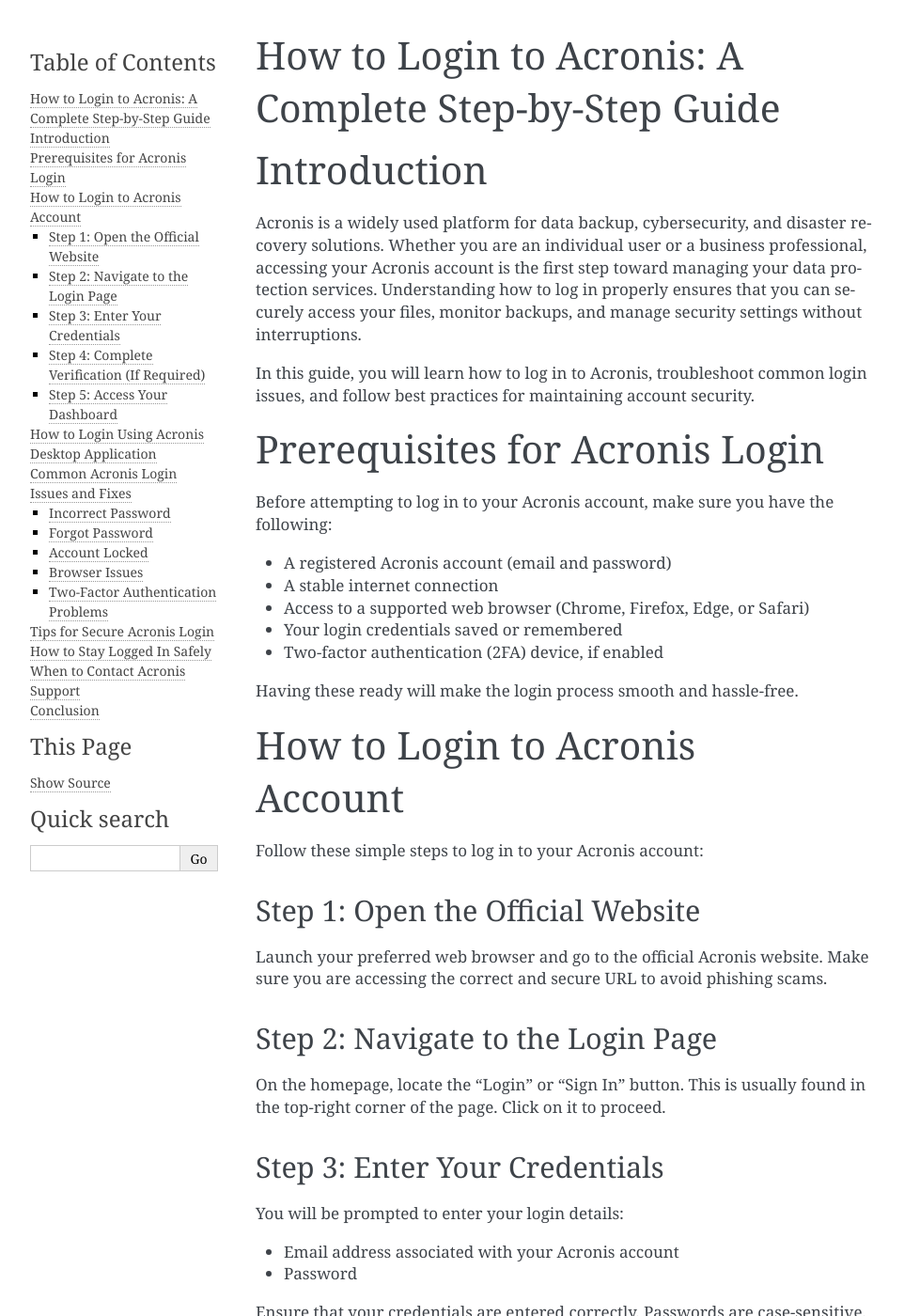
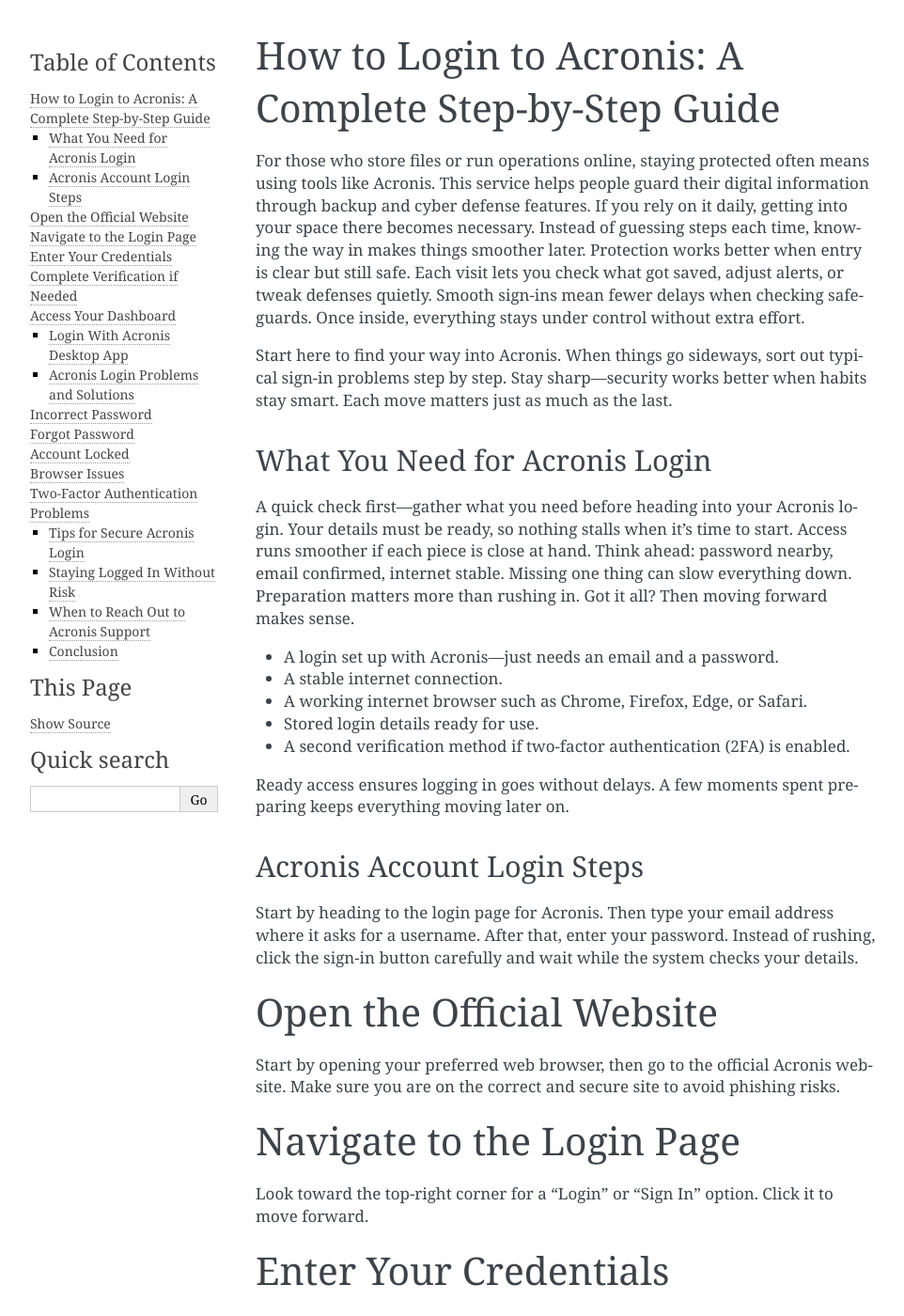
Before and after one commit to acronishub/acronisinfo, a Sphinx documentation site: the page built from docs/index.rst, in a window 1280 px wide and 1400 px high. Shown: the whole window at 94% size, without its empty margins (148-1110 px from the left). Built offline with Sphinx 7.4.7, drawn with Linux system fonts in a browser that asks for light colours; some of the changed text lies outside the part shown.

Commit message:
Update index.rst

```diff
--- a/docs/index.rst
+++ b/docs/index.rst
@@ -1,158 +1,146 @@
 How to Login to Acronis: A Complete Step-by-Step Guide
-=====================================================
+----------------------------------
+For those who store files or run operations online, staying protected often means using tools like Acronis. This service helps people guard their digital information through backup and cyber defense features. If you rely on it daily, getting into your space there becomes necessary. Instead of guessing steps each time, knowing the way in makes things smoother later. Protection works better when entry is clear but still safe. Each visit lets you check what got saved, adjust alerts, or tweak defenses quietly. Smooth sign-ins mean fewer delays when checking safeguards. Once inside, everything stays under control without extra effort.
 
-Introduction
-============
+Start here to find your way into Acronis. When things go sideways, sort out typical sign-in problems step by step. Stay sharp—security works better when habits stay smart. Each move matters just as much as the last.
 
-Acronis is a widely used platform for data backup, cybersecurity, and disaster recovery solutions. Whether you are an individual user or a business professional, accessing your Acronis account is the first step toward managing your data protection services. Understanding how to log in properly ensures that you can securely access your files, monitor backups, and manage security settings without interruptions.
-
-In this guide, you will learn how to log in to Acronis, troubleshoot common login issues, and follow best practices for maintaining account security.
-
-Prerequisites for Acronis Login
+What You Need for Acronis Login
 ==============================
 
-Before attempting to log in to your Acronis account, make sure you have the following:
+A quick check first—gather what you need before heading into your Acronis login. Your details must be ready, so nothing stalls when it’s time to start. Access runs smoother if each piece is close at hand. Think ahead: password nearby, email confirmed, internet stable. Missing one thing can slow everything down. Preparation matters more than rushing in. Got it all? Then moving forward makes sense.
 
-- A registered Acronis account (email and password)
-- A stable internet connection
-- Access to a supported web browser (Chrome, Firefox, Edge, or Safari)
-- Your login credentials saved or remembered
-- Two-factor authentication (2FA) device, if enabled
+- A login set up with Acronis—just needs an email and a password.
+- A stable internet connection.
+- A working internet browser such as Chrome, Firefox, Edge, or Safari.
+- Stored login details ready for use.
+- A second verification method if two-factor authentication (2FA) is enabled.
 
-Having these ready will make the login process smooth and hassle-free.
+Ready access ensures logging in goes without delays. A few moments spent preparing keeps everything moving later on.
 
-How to Login to Acronis Account
+Acronis Account Login Steps
+===========================
+
+Start by heading to the login page for Acronis. Then type your email address where it asks for a username. After that, enter your password. Instead of rushing, click the sign-in button carefully and wait while the system checks your details.
+
+Open the Official Website
+-------------------------
+
+Start by opening your preferred web browser, then go to the official Acronis website. Make sure you are on the correct and secure site to avoid phishing risks.
+
+Navigate to the Login Page
+--------------------------
+
+Look toward the top-right corner for a “Login” or “Sign In” option. Click it to move forward.
+
+Enter Your Credentials
+----------------------
+
+Enter your login information when prompted:
+
+- Email linked to your Acronis account
+- Password
+
+Check your details carefully since passwords are case-sensitive.
+
+Complete Verification if Needed
+-------------------------------
+
+If two-factor authentication is enabled, a verification code will be sent to your phone or email. Enter that code to continue. This added step keeps your account secure.
+
+Access Your Dashboard
+----------------------
+
+After verification, click “Login.” You will be redirected to your dashboard where backups, security settings, and cloud storage are managed.
+
+Login With Acronis Desktop App
 ==============================
 
-Follow these simple steps to log in to your Acronis account:
+You can also access your account through the Acronis desktop application.
 
-Step 1: Open the Official Website
---------------------------------
+- Open the Acronis program on your computer
+- Click “Sign In”
+- Enter your username and password
+- Complete any verification if required
+- Access your dashboard directly
 
-Launch your preferred web browser and go to the official Acronis website. Make sure you are accessing the correct and secure URL to avoid phishing scams.
+This method works well for users who regularly manage backups.
 
-Step 2: Navigate to the Login Page
----------------------------------
+Acronis Login Problems and Solutions
+===================================
 
-On the homepage, locate the "Login" or "Sign In" button. This is usually found in the top-right corner of the page. Click on it to proceed.
-
-Step 3: Enter Your Credentials
------------------------------
-
-You will be prompted to enter your login details:
-
-- Email address associated with your Acronis account
-- Password
-
-Ensure that your credentials are entered correctly. Passwords are case-sensitive.
-
-Step 4: Complete Verification (If Required)
-------------------------------------------
-
-If you have enabled two-factor authentication, you will need to enter a verification code sent to your registered device or email.
-
-Step 5: Access Your Dashboard
-----------------------------
-
-Once verified, click on the "Login" button. You will be redirected to your Acronis dashboard, where you can manage backups, security settings, and cloud storage.
-
-How to Login Using Acronis Desktop Application
-=============================================
-
-Apart from the web portal, Acronis also allows users to log in via its desktop application.
-
-- Open the Acronis software installed on your computer
-- Click on "Sign In"
-- Enter your account credentials
-- Complete any additional verification if prompted
-- Access your dashboard directly from the application
-
-This method is convenient for users who frequently manage backups.
-
-Common Acronis Login Issues and Fixes
-====================================
-
-Sometimes users may encounter login problems. Below are common issues and their solutions:
+Sometimes login issues occur. Below are common problems and how to fix them.
 
 Incorrect Password
 ------------------
 
-If you receive an error message indicating incorrect credentials:
-
 - Double-check your email and password
-- Ensure Caps Lock is turned off
-- Try resetting your password
+- Ensure Caps Lock is off
+- Reset your password if needed
 
 Forgot Password
 ---------------
 
-If you cannot remember your password:
-
-- Click on "Forgot Password" on the login page
-- Enter your registered email address
-- Follow the instructions in the reset email
+- Click “Forgot Password” on the login page
+- Enter your registered email
+- Follow the reset instructions
 
 Account Locked
 --------------
 
-Multiple failed login attempts may temporarily lock your account. Wait for a few minutes or reset your password to regain access.
+Too many failed login attempts can temporarily lock your account. Wait a few minutes or reset your password.
 
 Browser Issues
 --------------
 
-Sometimes the problem may be browser-related:
-
 - Clear cache and cookies
 - Try a different browser
-- Disable browser extensions temporarily
+- Disable extensions temporarily
 
 Two-Factor Authentication Problems
----------------------------------
+----------------------------------
 
-If you are not receiving your verification code:
-
-- Check your spam or junk folder
-- Ensure your device has network connectivity
+- Check your spam folder
+- Ensure your device has internet access
 - Resync your authentication app if needed
 
 Tips for Secure Acronis Login
-============================
+=============================
 
-Keeping your account secure is essential when dealing with sensitive data. Follow these best practices:
+Security matters when handling important data. Follow these practices:
 
 - Use a strong and unique password
-- Enable two-factor authentication (2FA)
-- Avoid logging in from public or shared devices
-- Always log out after accessing your account
-- Keep your login credentials confidential
+- Enable two-factor authentication
+- Avoid public or shared devices
+- Always log out after use
+- Keep credentials private
 - Update your password regularly
 
-How to Stay Logged In Safely
-===========================
-
-Many users prefer staying logged in for convenience. However, this should be done carefully:
-
-- Use trusted personal devices only
-- Enable device-level security such as passwords or biometrics
-- Avoid enabling "Remember Me" on shared systems
-
-When to Contact Acronis Support
+Staying Logged In Without Risk
 ==============================
 
-If you are unable to resolve your login issues using the steps above, it may be time to contact Acronis customer support. You should reach out if:
+Remaining logged in can be convenient, but caution is necessary:
 
-- You cannot reset your password
-- Your account is locked for an extended period
-- You suspect unauthorized access
-- Technical errors persist during login
+- Use only trusted personal devices
+- Enable device-level security such as passwords or biometrics
+- Avoid using “Remember Me” on shared systems
 
-Acronis support can provide further assistance and help secure your account.
+When to Reach Out to Acronis Support
+===================================
+
+If problems continue, contacting support may be necessary:
+
+- Unable to reset your password
+- Account remains locked
+- Suspicion of unauthorized access
+- Persistent login errors
+
+Support teams can help restore access and secure your account.
 
 Conclusion
 ==========
 
-Logging in to your Acronis account is a straightforward process when you follow the correct steps. Whether you are accessing it via a web browser or desktop application, ensuring that your credentials are accurate and your connection is secure is essential.
+Starting at the login page makes access smoother when your details are correct. Whether using a browser or desktop app, staying on a secure connection helps avoid issues. Small mistakes like incorrect passwords can delay access, so accuracy matters.
 
-By understanding common login issues and implementing security best practices, you can ensure uninterrupted access to your backups and cybersecurity tools. If problems arise, troubleshooting steps and customer support are always available to help you regain access quickly.
+When login problems arise, understanding common causes makes troubleshooting easier. Good security habits are just as important as fixing issues. If access becomes difficult, simple checks often resolve the situation. Support is always available when needed.
 
-With this guide, you now have a complete understanding of how to log in to Acronis and manage your account efficiently.
+With everything clearly outlined, logging in to Acronis and managing your account becomes straightforward. Step by step, the process becomes familiar, reducing confusion and improving control.
```
